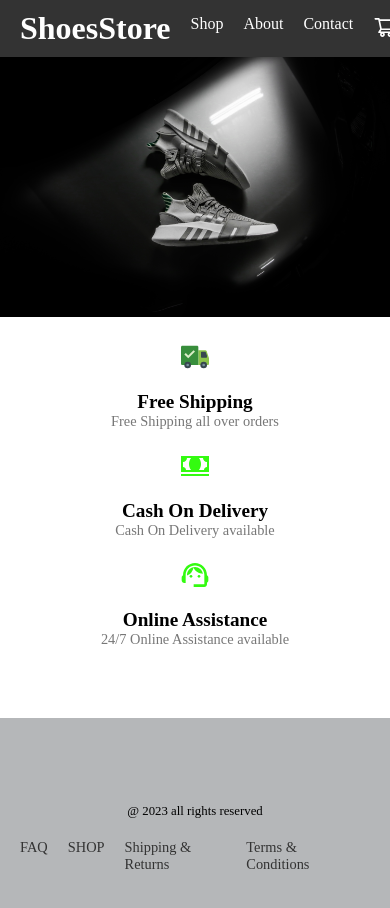
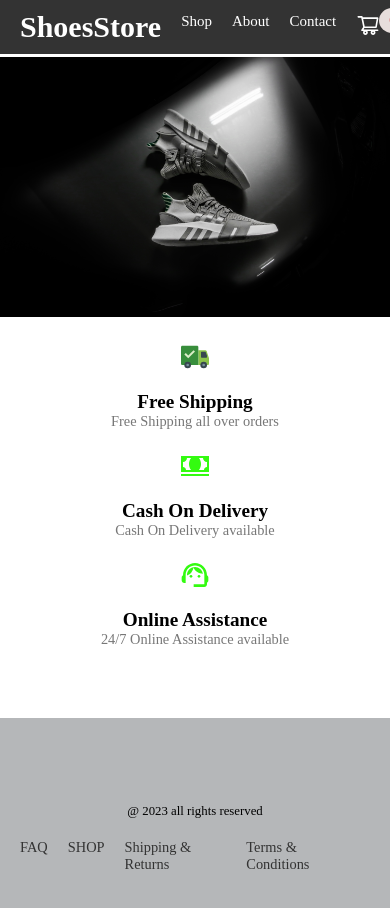
Before and after one commit to mohitkg01/shoes, a React (Create React App) app: page / in a window 390 px wide. Shown: the top 908 px of the page. Built offline with nearby package versions, Linux system fonts and the light colour scheme.

Commit message:
responsive heder

```diff
--- a/src/Components/Cart/Cart.css
+++ b/src/Components/Cart/Cart.css
@@ -1,7 +1,8 @@
  .cart {
     position: relative;
     cursor: pointer;
-    margin-right: 40px;
+    margin-right: 100px;
+    /* width: 100%; */
   }
 
   .cart:hover {
@@ -20,15 +21,3 @@
     margin-right: -45px;
     margin-top: -10px;
   }
-
-  /* @media only screen and (max-width: 768px) {
-    .cart {
-      margin-right: 20px;
-    }
-
-    .cart-total-item {
-      font-size: 0.7em;
-      padding: 4px 8px;
-      right: 10px;
-    }
-  } */
--- a/src/Components/Cart/Cart.jsx
+++ b/src/Components/Cart/Cart.jsx
@@ -1,7 +1,7 @@
 import React from 'react'
 import {AiOutlineShoppingCart} from 'react-icons/ai';
 import {useCartContext} from '../Context/cartContext';
-
+import './Cart.css';
 
 const Cart = () => {
   const {total_item}=useCartContext();
--- a/src/Components/Cart/Cartpage.jsx
+++ b/src/Components/Cart/Cartpage.jsx
@@ -1,7 +1,6 @@
 import React from 'react'
 import CartItem from './CartItem'
 import { useCartContext } from '../Context/cartContext';
-import './Cart.css';
 import './Cartpage.css'
 import { Link } from 'react-router-dom';
 import {AiOutlineClose} from 'react-icons/ai';
--- a/src/Components/Header/Header.css
+++ b/src/Components/Header/Header.css
@@ -1,9 +1,4 @@
 .main {
-  /* display: flex;
-  justify-content: space-between;
-  align-items: center;
-  padding: 10px 20px;
-  background-color: burlywood; */
   position: fixed;
   top: 0;
   left: 0;
@@ -45,3 +40,18 @@
   vertical-align: middle;
   margin-left: 20px;
 }
+@media only screen and (max-width: 768px) {
+  .name a {
+    margin-bottom: 10px;
+    font-size: 15px;
+  }
+.header{
+  justify-content: space-around;
+  font-size: 15px;
+}
+
+
+  .cart-link .cart-icon {
+    margin-left: 0;
+  }
+}
```
Also changed, not shown: src/Components/Header/Contact/Contact.css (line endings or trailing spaces).
